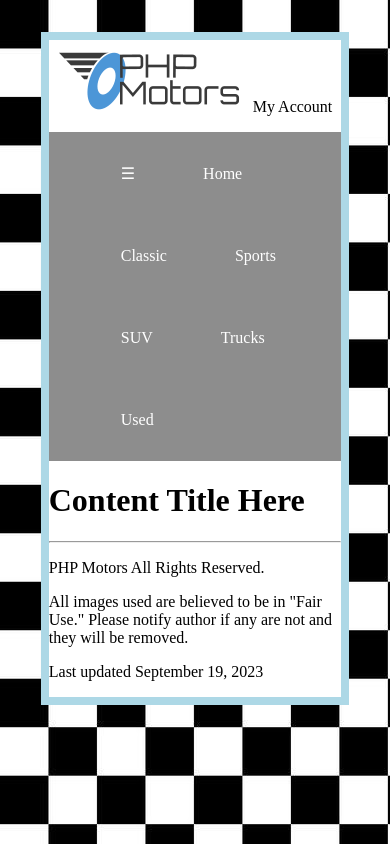
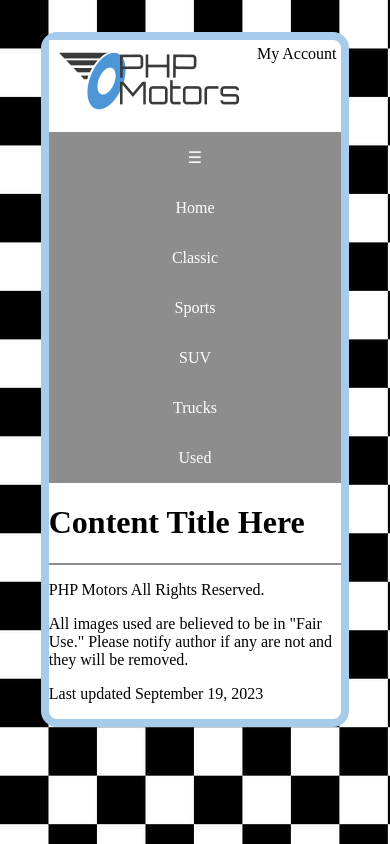
Before and after one commit to BrianBawden/phpmotors, a PHP site: page /template.php in a window 390 px wide. Run offline with PHP 8.4, Linux system fonts and the light colour scheme.

Commit message:
work on styling for mobile device

```diff
--- a/css/base.css
+++ b/css/base.css
@@ -4,7 +4,8 @@ html{
 
 body{
     background-color: white;
-    border: .5rem solid lightblue;
+    border: .5rem solid #a6cbeb;
+    border-radius: 1rem;
     max-width: 75%;
     margin: 2rem auto;
 }
@@ -14,11 +15,17 @@ ul{
     background-color: #8d8d8d;
     color: white;
     display: block;
+    padding: unset;
 }
 
 li{
-    display: inline-block;
-    padding: 2rem;
+    /* display: inline-block; */
+    padding: 1rem .5rem;
+    text-align: center;
+}
+
+li:hover{
+    background-color: #4c96d7;
 }
 
 /* .plain_link class is for links that I want to control the apperance. */
@@ -26,3 +33,13 @@ li{
     text-decoration: none;
     color: inherit;
 }
+
+/* #log_in is the link to sign in */
+#log_in{
+    float: right;
+    padding: .3rem;
+}
+
+hr{
+    border: solid .1rem #8d8d8d;
+}
```
